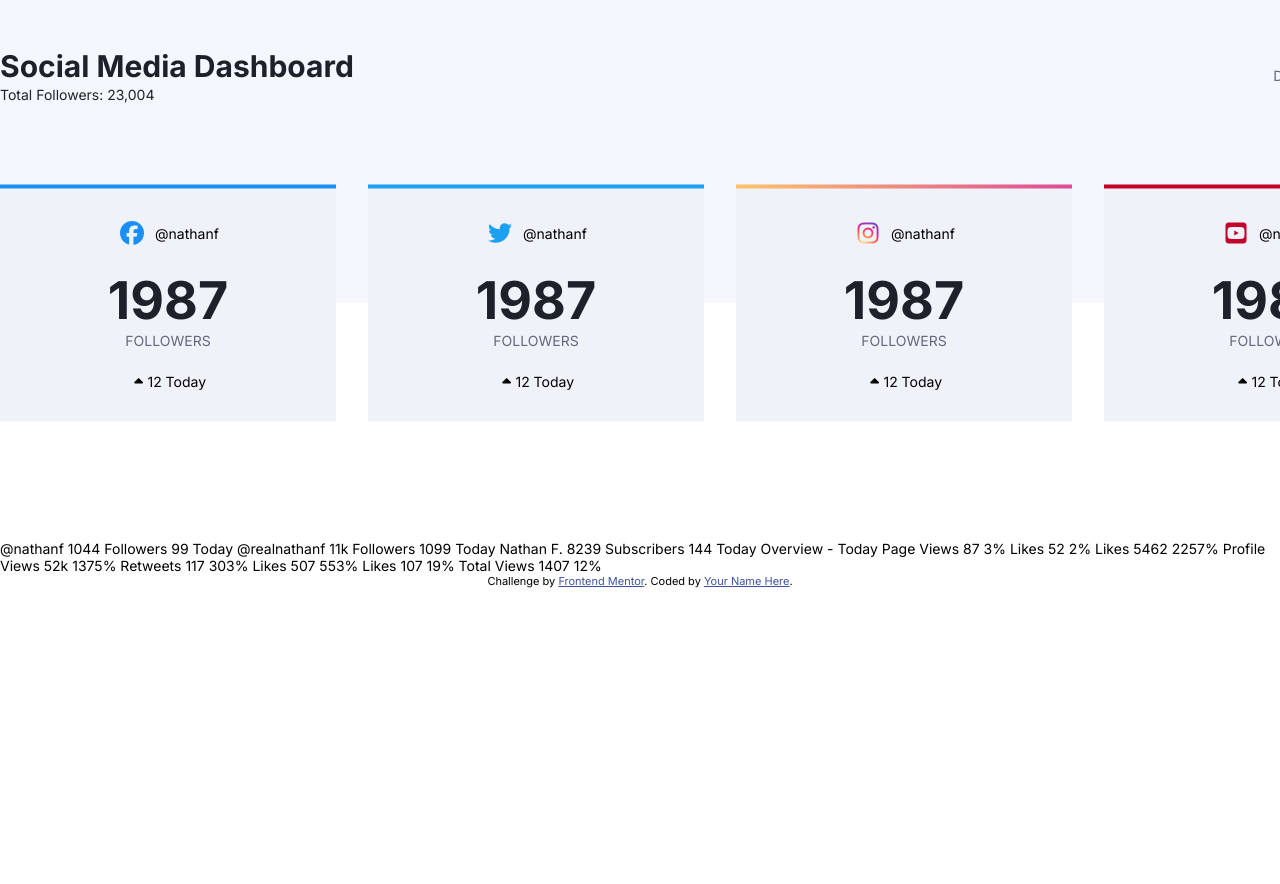
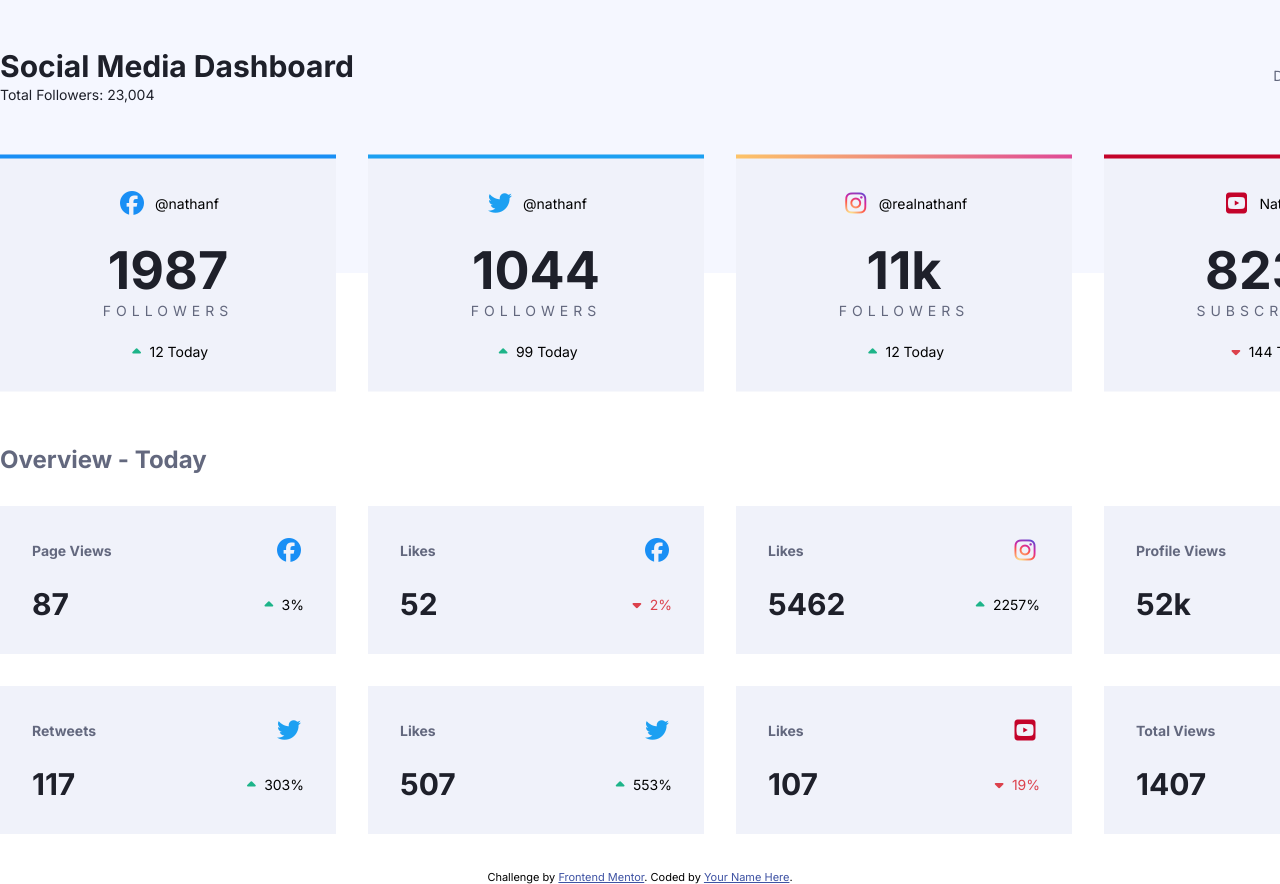
Before and after one commit to Obatomi01/social-media-dashboard, a plain HTML site: page index.html in a window 1280 px wide. Shown: the top 884 px of the page. Before the commit the page ends 800 px from the top, so only its background shows below. Drawn offline with Linux system fonts and the light colour scheme.

Commit message:
Completed light desktop layout

```diff
--- a/css/style.css
+++ b/css/style.css
@@ -9,6 +9,7 @@
 /*******************************/
 /* GENERAL COMPONENTS SECTION */
 /*******************************/
+
 * {
   padding: 0;
   margin: 0;
@@ -33,6 +34,13 @@ h1 {
   color: hsl(230, 17%, 14%);
 }
 
+h2 {
+  color: hsl(228, 12%, 44%);
+  margin-block: -6.5rem 3.2rem;
+  font-weight: 700;
+  font-size: 2.4rem;
+}
+
 .container {
   width: 144rem;
   margin: auto;
@@ -42,11 +50,12 @@ h1 {
   display: none;
   visibility: hidden;
 }
+
 /*******************************/
 /* HEADER SECTION */
 /*******************************/
 header {
-  padding-block: 4.8rem 20rem;
+  padding-block: 4.8rem 17rem;
   background-color: hsl(225, 100%, 98%);
 }
 
@@ -60,7 +69,7 @@ header {
   line-height: 1.25;
 }
 
-.dark-mode {
+.dark-mode-word {
   color: hsl(228, 12%, 44%);
   align-items: center;
 
@@ -68,9 +77,21 @@ header {
   gap: 1.2rem;
 }
 
+.fa-toggle-on:hover {
+  background-image: linear-gradient(
+    to right,
+    hsl(210, 78%, 56%),
+    hsl(146, 68%, 55%)
+  );
+  -webkit-background-clip: text;
+  -webkit-text-fill-color: transparent;
+  cursor: pointer;
+}
+
 /*******************************/
 /* SOCIAL CARDS SECTION */
 /*******************************/
+
 .social-media-details {
   display: flex;
   justify-content: space-between;
@@ -87,6 +108,11 @@ header {
   display: flex;
   flex-direction: column;
   align-items: center;
+}
+
+.social-media-detail:hover {
+  background-color: hsl(230, 22%, 74%);
+  cursor: pointer;
 }
 
 .social-icon {
@@ -111,6 +137,7 @@ header {
   color: hsl(228, 12%, 44%);
   text-transform: uppercase;
   margin-bottom: 2.4rem;
+  letter-spacing: 0.5rem;
 }
 
 .facebook-detail {
@@ -165,3 +192,71 @@ header {
 .fa-square-youtube {
   color: hsl(348, 97%, 39%);
 }
+
+.fa-caret-down {
+  color: hsl(356, 69%, 56%);
+  margin-right: 0.4rem;
+}
+
+.count-loss {
+  color: hsl(356, 69%, 56%);
+}
+
+.fa-caret-up {
+  color: hsl(163, 72%, 41%);
+  margin-right: 0.4rem;
+}
+
+/*******************************/
+/* BOTTOM CARDS SECTION */
+/*******************************/
+.second-container-heading {
+  margin-top: 0;
+}
+
+.daily-overviews {
+  display: flex;
+  gap: 3.2rem;
+  justify-content: space-between;
+}
+
+.first-overview-column {
+  margin-bottom: 3.2rem;
+}
+
+.daily-overview {
+  width: 100%;
+  padding: 3.2rem;
+  background-color: hsl(227, 47%, 96%);
+
+  display: grid;
+  grid-template-columns: 1fr 1fr;
+  row-gap: 2.4rem;
+}
+
+.daily-overview .social-icon,
+.daily-change {
+  justify-self: flex-end;
+}
+
+.daily-overview:hover {
+  background-color: hsl(230, 22%, 74%);
+  cursor: pointer;
+}
+
+.daily-count {
+  font-size: 3rem;
+  font-weight: 700;
+  color: hsl(230, 17%, 14%);
+}
+
+.daily-change {
+  align-self: center;
+}
+
+.daily-title {
+  font-size: 1.4rem;
+  font-weight: 700;
+  align-self: center;
+  color: hsl(228, 12%, 44%);
+}
--- a/index.html
+++ b/index.html
@@ -36,6 +36,7 @@
     <!-- Feel free to remove these styles or customise in your own stylesheet 👍 -->
     <style>
       .attribution {
+        margin-top: 3.6rem;
         font-size: 11px;
         text-align: center;
       }
@@ -45,6 +46,7 @@
     </style>
   </head>
   <body>
+
     <!-- HEADER SECTION -->
     <header>
       <section class="container header-section">
@@ -52,7 +54,7 @@
           <h1>Social Media Dashboard</h1>
           <p>Total Followers: 23,004</p>
         </div>
-        <div class="dark-mode">
+        <div class="dark-mode-word">
           <p>Dark Mode</p>
           <i
             class="fa fa-toggle-on btn-toggle-on btn fa-2x"
@@ -85,17 +87,17 @@
             <i class="social-icon fa fa-twitter" aria-hidden="true"></i
             ><span class="username">@nathanf</span>
           </p>
-          <p>1987</p>
+          <p>1044</p>
           <p>Followers</p>
-          <span><i class="fa fa-caret-up" aria-hidden="true"></i></i>12 Today</span>
+          <span><i class="fa fa-caret-up" aria-hidden="true"></i></i>99 Today</span>
         </div>
 
         <div class="social-media-detail instagram-detail">
           <p>
             <i class="social-icon fa fa-instagram" aria-hidden="true"></i
-            ><span class="username">@nathanf</span>
+            ><span class="username">@realnathanf</span>
           </p>
-          <p>1987</p>
+          <p>11k</p>
           <p>Followers</p>
           <span><i class="fa fa-caret-up" aria-hidden="true"></i></i>12 Today</span>
         </div>
@@ -103,18 +105,111 @@
         <div class="social-media-detail youtube-detail">
           <p>
             <i class="social-icon fa-brands fa-square-youtube"></i
-            ><span class="username">@nathanf</span>
+            ><span class="username">Nathan F.</span>
           </p>
-          <p>1987</p>
-          <p>Followers</p>
-          <span><i class="fa fa-caret-up" aria-hidden="true"></i></i>12 Today</span>
+          <p>8239</p>
+          <p>Subscribers</p>
+          <span><i class="fa fa-caret-down" aria-hidden="true"></i></i>144 Today</span>
+        </div>
+      </section>
+
+      <!-- BOTTOM CARDS SECTION -->
+      <div class="container second-container-heading">
+          <h2>Overview - Today</h2>
+      </div>
+      <section class="container daily-overviews first-overview-column">
+        <div class="daily-overview">
+          <p class="daily-title"> Page Views</p>
+          <i
+          class="social-icon fa fa-facebook-official"
+          aria-hidden="true"
+        ></i>
+
+          <p class="daily-count">87</p>
+          <p class="daily-change"><i class="fa fa-caret-up" aria-hidden="true"></i><span>3%</span></p>
+        </div>
+
+        <div class="daily-overview">
+          <p class="daily-title">Likes</p>
+          <i
+          class="social-icon fa fa-facebook-official"
+          aria-hidden="true"
+        ></i>
+
+          <p class="daily-count">52</p>
+          <p class="daily-change"><i class="fa fa-caret-down" aria-hidden="true"></i><span class=" count-loss">2%</span></p>
+        </div>
+
+        <div class="daily-overview">
+          <p class="daily-title">Likes</p>
+          <i
+          class="social-icon fa fa-instagram"
+          aria-hidden="true"
+        ></i>
+
+          <p class="daily-count">5462</p>
+          <p class="daily-change"><i class="fa fa-caret-up" aria-hidden="true"></i><span>2257%</span></p>
+        </div>
+
+        <div class="daily-overview">
+          <p class="daily-title">Profile Views</p>
+          <i
+          class="social-icon fa fa-instagram"
+          aria-hidden="true"
+        ></i>
+
+          <p class="daily-count">52k</p>
+          <p class="daily-change"><i class="fa fa-caret-up" aria-hidden="true"></i><span>1375%</span></p>
+        </div>
+      </section>
+
+      <section class="container daily-overviews">
+        <div class="daily-overview">
+          <p class="daily-title">Retweets</p>
+          <i
+          class="social-icon fa fa-twitter"
+          aria-hidden="true"
+        ></i>
+
+          <p class="daily-count">117</p>
+          <p class="daily-change"><i class="fa fa-caret-up" aria-hidden="true"></i><span>303%</span></p>
+        </div>
+
+        <div class="daily-overview">
+          <p class="daily-title">Likes</p>
+          <i
+          class="social-icon fa fa-twitter"
+          aria-hidden="true"
+        ></i>
+
+          <p class="daily-count">507</p>
+          <p class="daily-change"><i class="fa fa-caret-up" aria-hidden="true"></i><span>553%</span></p>
+        </div>
+
+        <div class="daily-overview">
+          <p class="daily-title">Likes</p>
+          <i
+          class="social-icon fa-brands fa-square-youtube"
+          aria-hidden="true"
+        ></i>
+
+          <p class="daily-count">107</p>
+          <p class="daily-change"><i class="fa fa-caret-down" aria-hidden="true"></i><span class=" count-loss">19%</span></p>
+        </div>
+
+        <div class="daily-overview">
+          <p class="daily-title"> Total Views</p>
+          <i
+          class="social-icon fa-brands fa-square-youtube"
+          aria-hidden="true"
+        ></i>
+
+          <p class="daily-count">1407</p>
+          <p class="daily-change "><i class="fa fa-caret-down" aria-hidden="true"></i><span class=" count-loss">12%</span></p>
         </div>
       </section>
     </main>
-    @nathanf 1044 Followers 99 Today @realnathanf 11k Followers 1099 Today
-    Nathan F. 8239 Subscribers 144 Today Overview - Today Page Views 87 3% Likes
-    52 2% Likes 5462 2257% Profile Views 52k 1375% Retweets 117 303% Likes 507
-    553% Likes 107 19% Total Views 1407 12%
+
 
     <div class="attribution">
       Challenge by
```
